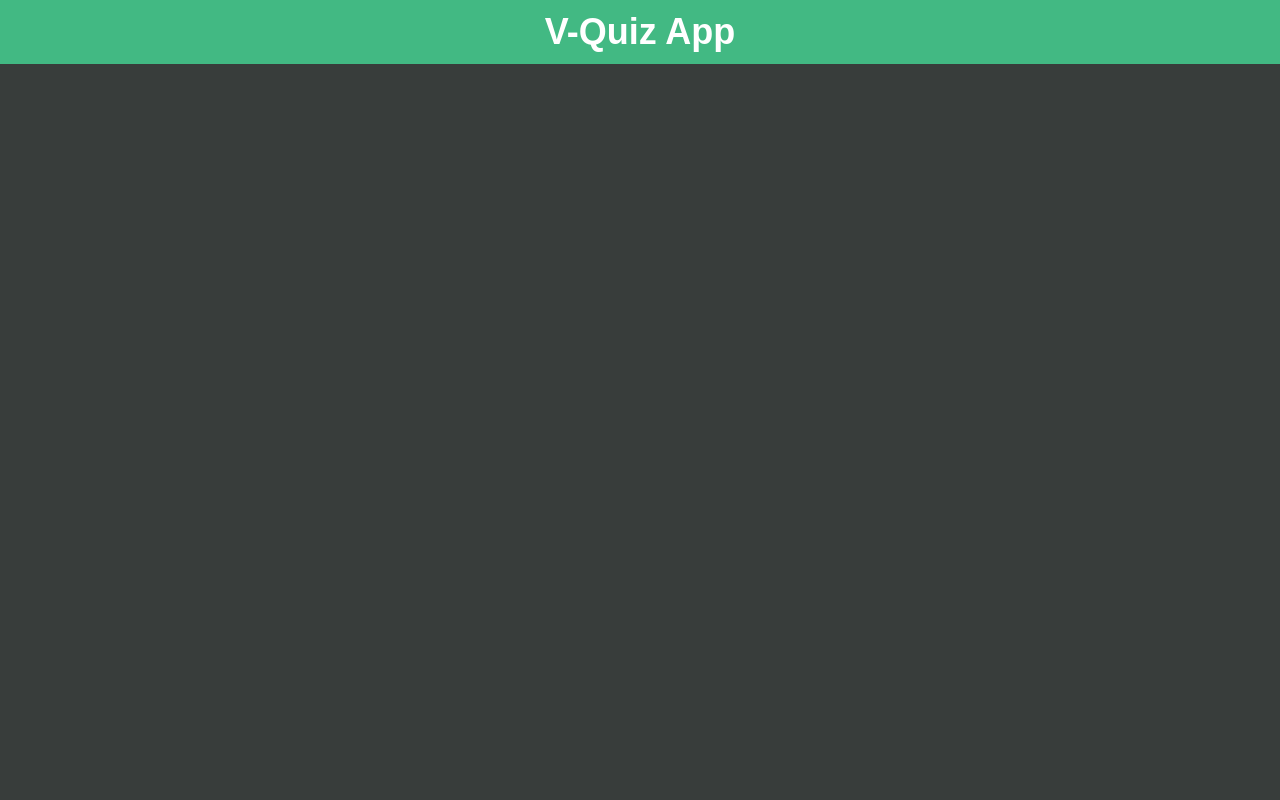
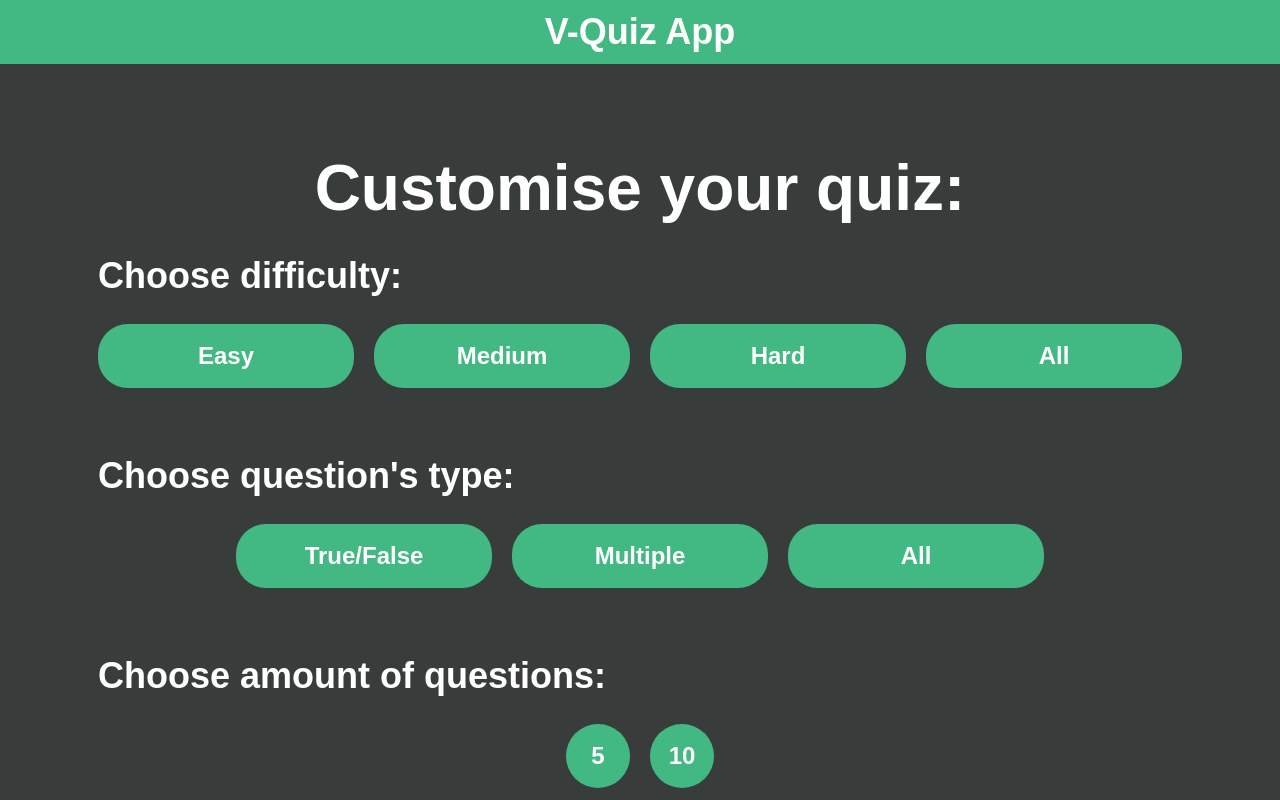
Before and after one commit to hattoriKanto/vue-quiz_app, a Vue app: page /category/1/config in a window 1280 px wide. Before the commit this address had no page. Shown: the top 800 px of the page. Built offline with nearby package versions, Linux system fonts and the light colour scheme; a web font is replaced by a local one.

Commit message:
created and styled ConfigPage

```diff
--- a/src/components/CategoryComponent/CategoryComponent.vue
+++ b/src/components/CategoryComponent/CategoryComponent.vue
@@ -1,20 +1,23 @@
 <script setup lang="ts">
-const props = defineProps({
-  name: String,
-  imageName: String
-})
+import { RouterLink } from 'vue-router'
+import type { ICategory } from '@/types'
 
-const imagePath = `/images/category/${props.imageName}.svg`
+const props = defineProps<{
+  category: ICategory
+}>()
+
+const URL = `/category/${props.category.id}/config`
+const imagePath = `/images/category/${props.category.imageName}.svg`
 </script>
 
 <template>
   <article class="category">
-    <div class="category__wrapper">
+    <RouterLink :to="URL" class="category__wrapper">
       <div class="category__image-wrapper">
-        <img class="category__image" :src="imagePath" alt="" />
+        <img class="category__image" :src="imagePath" :alt="props.category.imageName" />
       </div>
-      <h2 class="category__title">{{ props.name }}</h2>
-    </div>
+      <h2 class="category__title">{{ props.category.name }}</h2>
+    </RouterLink>
   </article>
 </template>
 
@@ -25,12 +28,10 @@ const imagePath = `/images/category/${props.imageName}.svg`
   border-radius: 10px;
 
   background-color: #42b983;
-  color: #fff;
 
   scale: 1;
   transition:
     500ms scale,
-    500ms color,
     500ms background-color,
     500ms border-color;
   cursor: pointer;
@@ -38,6 +39,7 @@ const imagePath = `/images/category/${props.imageName}.svg`
 
 .category__wrapper {
   padding: 12px;
+  width: 100%;
   height: 100%;
   display: flex;
   flex-direction: column;
@@ -65,14 +67,19 @@ const imagePath = `/images/category/${props.imageName}.svg`
   font-size: 24px;
   line-height: 24px;
   text-align: center;
+  color: #fff;
+  transition: 500ms color;
 }
 
 .category:hover,
 .category:focus,
 .category:active {
-  color: black;
   background-color: #fff;
   border-color: #42b983;
   scale: 1.05;
+
+  .category__title {
+    color: black;
+  }
 }
 </style>
--- a/src/components/HeaderComponent/HeaderComponent.vue
+++ b/src/components/HeaderComponent/HeaderComponent.vue
@@ -32,6 +32,7 @@ import ContainerComponent from '../ContainerComponent/ContainerComponent.vue'
   font-size: 36px;
   line-height: 36px;
   font-weight: 700;
+  color: #fff;
 
   scale: 1;
   transition: 500ms scale;
--- a/src/main.ts
+++ b/src/main.ts
@@ -7,6 +7,7 @@ import './styles/reset.css'
 
 import WelcomePage from './views/WelcomePage.vue'
 import CategoriesPage from './views/CategoriesPage.vue'
+import ConfigPage from './views/ConfigPage.vue'
 import App from './App.vue'
 
 const app = createApp(App)
@@ -18,7 +19,8 @@ const routes: RouteRecordRaw[] = [
   {
     path: '/category',
     component: CategoriesPage
-  }
+  },
+  { path: '/category/:categoryId/config', component: ConfigPage }
 ]
 const router = createRouter({
   history: createWebHistory(),
--- a/src/styles/reset.css
+++ b/src/styles/reset.css
@@ -46,6 +46,11 @@ h1 {
   line-height: 128px;
 }
 
+h2 {
+  font-size: 36px;
+  line-height: 48px;
+}
+
 ul,
 ol {
   list-style: none;
@@ -53,7 +58,6 @@ ol {
 
 a {
   text-decoration: none;
-  color: #fff;
   cursor: pointer;
 }
 
--- a/src/types/index.ts
+++ b/src/types/index.ts
@@ -1,11 +1,23 @@
-type AmountType = 5 | 10
-type DifficultyType = 'mix' | 'easy' | 'medium' | 'hard'
-type QueryType = 'mix' | 'boolean' | 'multiple'
+export enum AmountType {
+  five = '5',
+  ten = '10'
+}
+export enum DifficultyType {
+  Easy = 'easy',
+  Medium = 'medium',
+  Hard = 'hard',
+  All = 'mix'
+}
+export enum QuestionsType {
+  'True/False' = 'boolean',
+  'Multiple' = 'multiple',
+  All = 'mix'
+}
 
 export interface IQuery {
   amount: AmountType
   difficulty: DifficultyType
-  type: QueryType
+  type: QuestionsType
 }
 
 export interface IFetchedCategory {
--- a/src/views/CategoriesPage.vue
+++ b/src/views/CategoriesPage.vue
@@ -45,12 +45,7 @@ onMounted(async () => {
       <LoaderComponent v-if="isLoading" />
       <ErrorMessageComponent v-if="!isLoading && !isDataValid" />
       <div v-if="!isLoading && isDataValid" class="categories__cards">
-        <CategoryComponent
-          v-for="category in categories"
-          :key="category.id"
-          :name="category.name"
-          :image-name="category.imageName"
-        />
+        <CategoryComponent v-for="category in categories" :category="category" />
       </div>
     </div>
   </section>
--- /dev/null
+++ b/src/views/ConfigPage.vue
@@ -0,0 +1,111 @@
+<script setup lang="ts">
+import { RouterLink } from 'vue-router'
+import { AmountType, DifficultyType, QuestionsType } from '@/types'
+
+const amount = Object.entries(AmountType)
+const difficulty = Object.entries(DifficultyType)
+const questions = Object.entries(QuestionsType)
+</script>
+
+<template>
+  <section class="config">
+    <div class="config__wrapper">
+      <h1 class="config__title">Customise your quiz:</h1>
+      <form class="config__form form">
+        <div class="form__level">
+          <h2 class="form__title">Choose difficulty:</h2>
+          <div class="form__buttons">
+            <button v-for="option in difficulty" :key="option[0]" class="form__button">
+              {{ option[0] }}
+            </button>
+          </div>
+        </div>
+        <div class="form__questions">
+          <h2 class="form__title">Choose question's type:</h2>
+          <div class="form__buttons">
+            <button v-for="option in questions" :key="option[0]" class="form__button">
+              {{ option[0] }}
+            </button>
+          </div>
+        </div>
+        <div class="form__amount">
+          <h2 class="form__title">Choose amount of questions:</h2>
+          <div class="form__buttons">
+            <button
+              v-for="option in amount"
+              :key="option[0]"
+              class="form__button form__rounded-button"
+            >
+              {{ option[1] }}
+            </button>
+          </div>
+        </div>
+        <div class="form__buttons">
+          <RouterLink to="/" type="submit" class="form__button">Generate!</RouterLink>
+          <RouterLink to="/category" class="form__button form__back">Back</RouterLink>
+        </div>
+      </form>
+    </div>
+  </section>
+</template>
+
+<style scoped>
+.config__wrapper {
+  display: flex;
+  flex-direction: column;
+  align-items: center;
+}
+
+.config__form {
+  display: flex;
+  flex-direction: column;
+  gap: 64px;
+}
+
+.form__button {
+  display: flex;
+  align-items: center;
+  justify-content: center;
+
+  width: 256px;
+  height: 64px;
+  border-radius: 30px;
+  border: 4px solid transparent;
+
+  font-size: 24px;
+  font-weight: 700;
+  color: #fff;
+  text-align: center;
+
+  background-color: #42b983;
+  transition:
+    500ms border-color,
+    500ms background-color,
+    500ms color;
+}
+
+.form__buttons {
+  margin-top: 24px;
+  display: flex;
+  align-items: center;
+  justify-content: center;
+  gap: 20px;
+}
+
+.form__back {
+  background-color: #e63462;
+}
+
+.form__rounded-button {
+  width: 64px;
+  border-radius: 100%;
+}
+
+.form__button:hover,
+.form__button:focus,
+.form__button:active {
+  background-color: #fff;
+  border-color: #42b983;
+  color: #383d3b;
+}
+</style>
```
